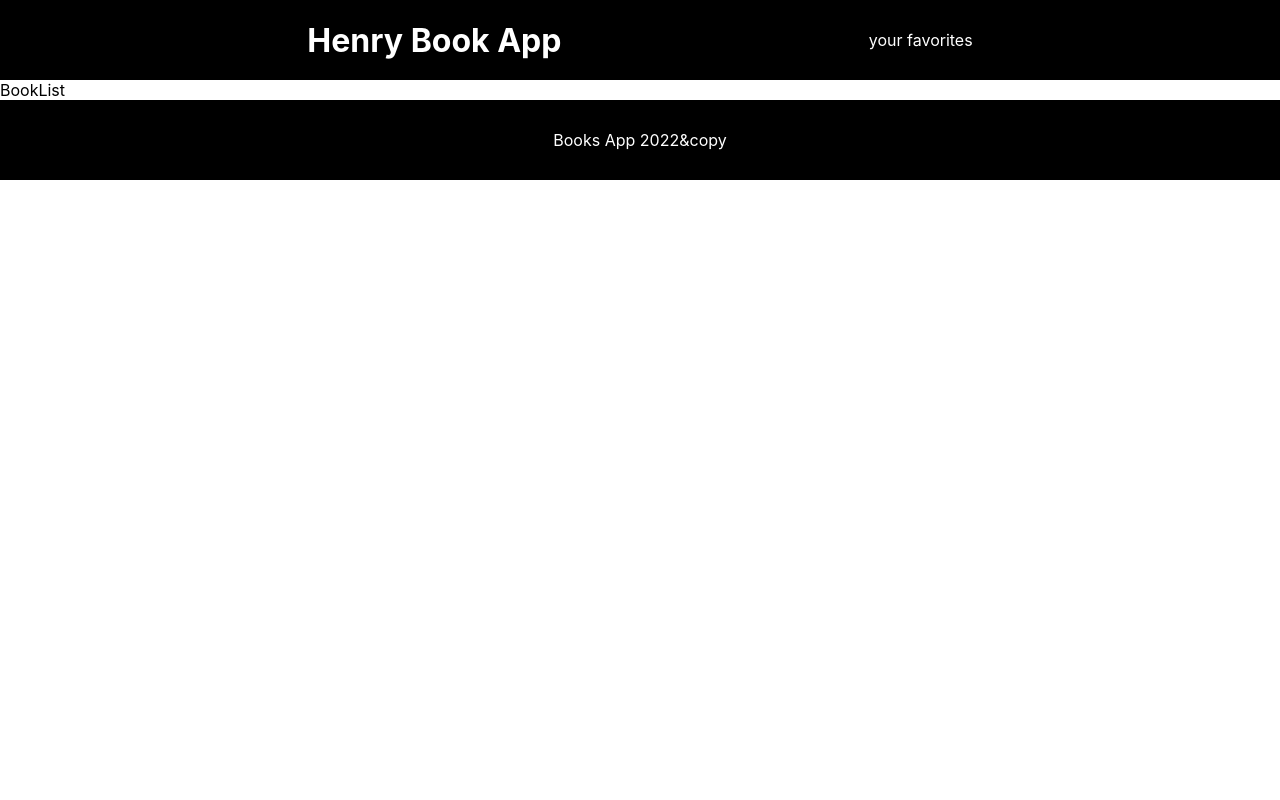
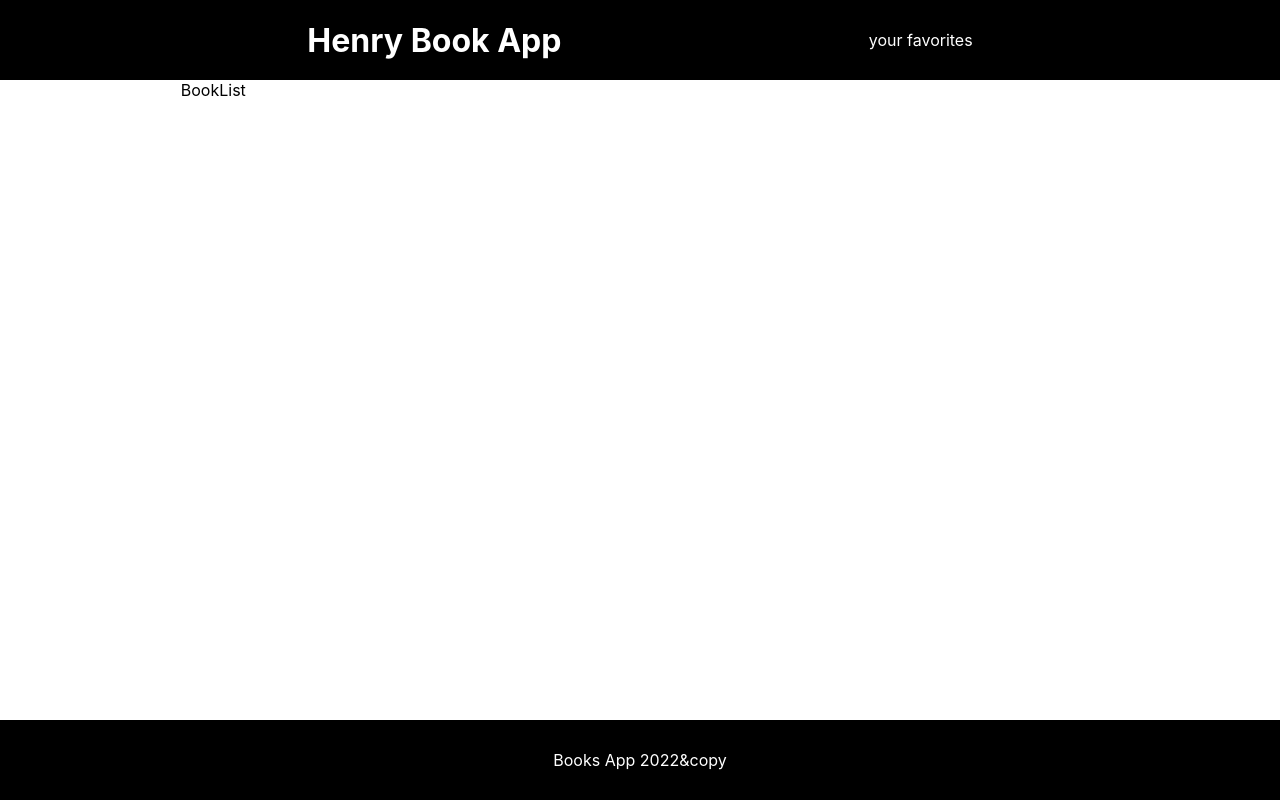
Before and after one commit to henry-thiongi/phase-2-project, a React (Create React App) app: page / in a window 1280 px wide. Built offline with nearby package versions, Linux system fonts and the light colour scheme.

Commit message:
initialize

```diff
--- /dev/null
+++ b/src/API.js
@@ -0,0 +1 @@
+export const API_URL = 'https://example-data.draftbit.com/books?_limit=10';
--- a/src/App.css
+++ b/src/App.css
@@ -23,3 +23,11 @@
   align-items: center;
   justify-content: center;
 }
+
+.book-list {
+ min-height: 80vh;
+ width: 100%;
+ display: grid;
+ grid-template-columns: repeat(3, 1fr);
+ justify-items: center;
+}
--- a/src/components/BookList.jsx
+++ b/src/components/BookList.jsx
@@ -3,7 +3,7 @@ import '../App';
 
 const BookList = () => {
   return (
-    <div>BookList</div>
+    <div className='book-list'>BookList</div>
   );
 };
 
```
